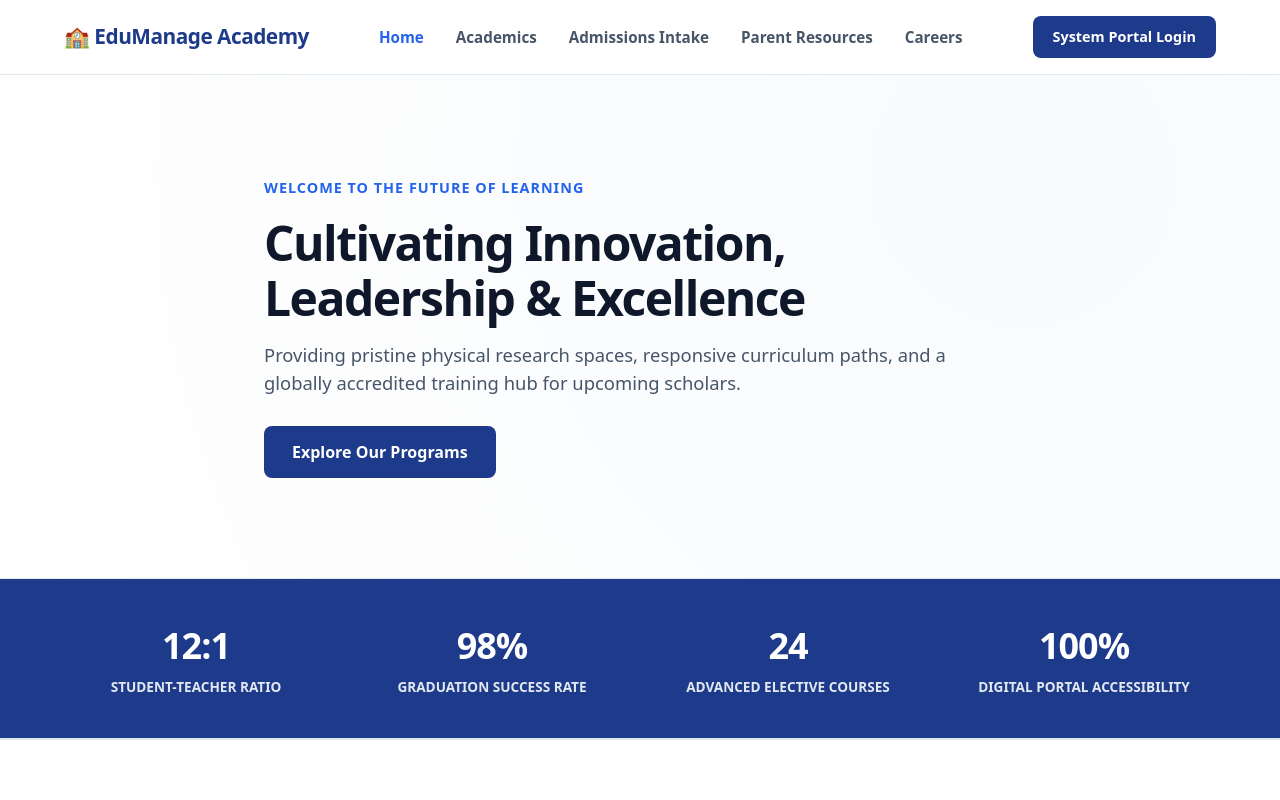
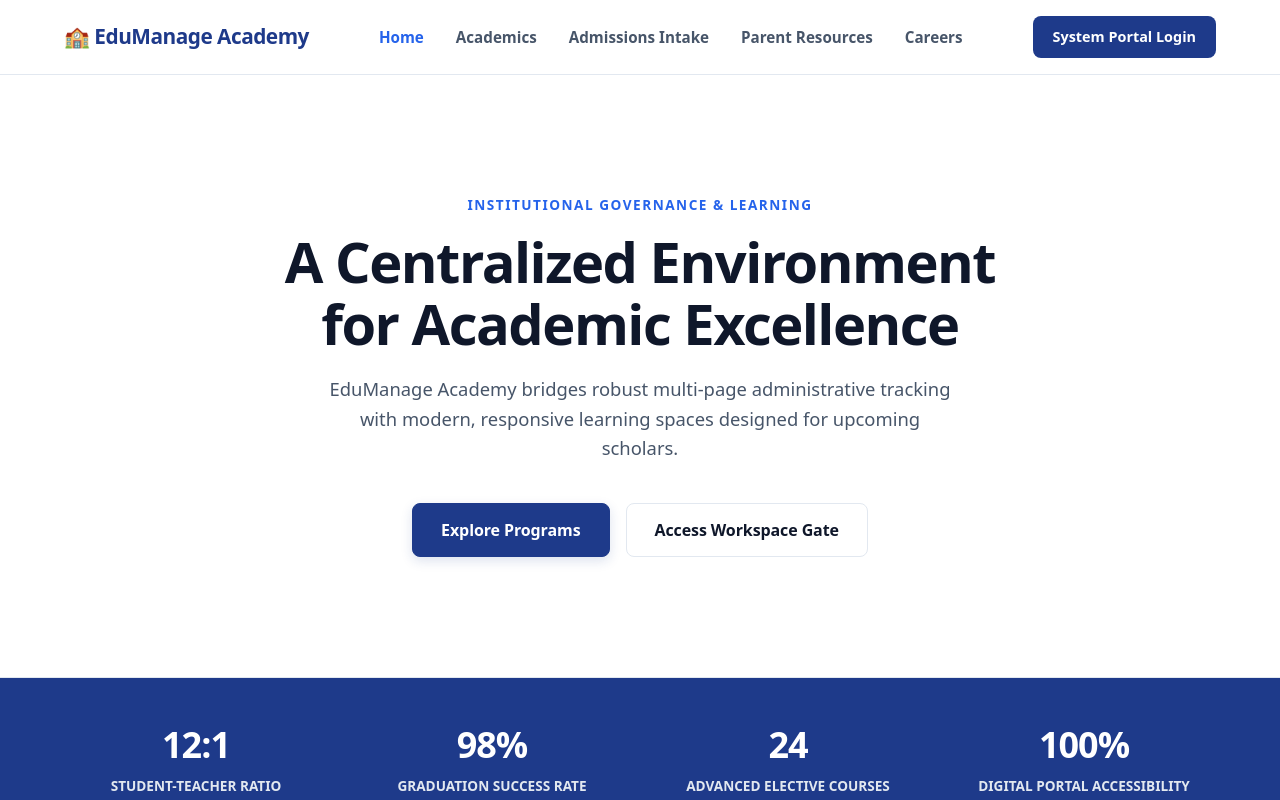
Before and after one commit to tettehseth67/demo-html-css, a plain HTML site: page index.html in a window 1280 px wide. Shown: the top 800 px of the page. Drawn offline with Linux system fonts and the light colour scheme.

Commit message:
update:modified index.html and pulic-styles.css

```diff
--- a/assets/css/public-styles.css
+++ b/assets/css/public-styles.css
@@ -18,11 +18,6 @@
     /* Modern Blue Focus/Links */
     --pub-shadow: 0 10px 15px -3px rgba(15, 23, 42, 0.05);
 }
-
-/*
-   NOTE: The '@media (prefers-color-scheme: dark)' code block has been
-   removed to enforce a consistent Light UI across all operating frameworks.
-*/
 
 * {
     margin: 0;
@@ -111,53 +106,194 @@ body {
     background-color: var(--pub-theme-accent);
 }
 
-/* --- HERO CORE BANNER --- */
+/* ==========================================================================
+   💥 ADVANCED CENTERED HERO AREA PRESENTATION BLUEPRINTS
+   ========================================================================== */
+
 .hero-showcase-section {
-    background: radial-gradient(circle at 80% 20%, var(--pub-bg-alt) 0%, var(--pub-bg-canvas) 100%);
-    padding: 100px 0;
+    background-color: var(--pub-bg-canvas);
+    /* Enforces crisp white base */
+    padding: 120px 0;
     border-bottom: 1px solid var(--pub-border);
+    overflow: hidden;
 }
 
-.hero-content-wrapper {
-    max-width: 800px;
+/* Unified column structural stack aligned centrally along screen canvas */
+.hero-split-grid {
+    display: flex;
+    flex-direction: column;
+    align-items: center;
+    justify-content: center;
+    gap: 56px;
+    text-align: center;
+    max-width: 900px;
+    margin: 0 auto;
+}
+
+/* Central Content Column Configuration */
+.hero-text-block {
+    display: flex;
+    flex-direction: column;
+    align-items: center;
+    /* Centers text strings, taglines, and buttons row */
+    text-align: center;
 }
 
 .hero-tagline {
     color: var(--pub-theme-accent);
     font-weight: 700;
-    font-size: 0.9rem;
+    font-size: 0.85rem;
     text-transform: uppercase;
-    letter-spacing: 1px;
+    letter-spacing: 1.5px;
+    margin-bottom: 16px;
 }
 
-.hero-content-wrapper h1 {
-    font-size: 3rem;
+.hero-text-block h1 {
+    font-size: 3.5rem;
     font-weight: 800;
     color: var(--pub-text-prime);
     letter-spacing: -1.5px;
-    line-height: 1.15;
-    margin: 16px 0;
+    line-height: 1.1;
+    margin-bottom: 20px;
+    max-width: 800px;
 }
 
-.hero-content-wrapper p {
+.hero-text-block p {
     font-size: 1.15rem;
     color: var(--pub-text-second);
-    margin-bottom: 30px;
+    line-height: 1.6;
+    margin-bottom: 40px;
+    max-width: 640px;
+    /* Constrains column width to keep text lines readable */
 }
 
-.btn-primary {
+.hero-actions-row {
+    display: flex;
+    gap: 16px;
+    justify-content: center;
+}
+
+/* ==========================================================================
+   🚀 HERO SECTION INTERACTIVE LINK BUTTON STYLES
+   ========================================================================== */
+
+.hero-actions-row {
+    display: flex;
+    gap: 16px;
+    justify-content: center;
+    align-items: center;
+}
+
+/* Base properties shared by both button blocks */
+.hero-actions-row .btn-primary,
+.hero-actions-row .btn-secondary {
+    display: inline-block;
     text-decoration: none;
     padding: 14px 28px;
     border-radius: 8px;
-    font-weight: 600;
-    background-color: var(--pub-theme-blue);
-    color: #ffffff;
-    display: inline-block;
-    transition: background-color 0.2s;
+    font-size: 1rem;
+    font-weight: 700;
+    text-align: center;
+    letter-spacing: -0.1px;
+    white-space: nowrap;
+    transition: background-color 0.2s cubic-bezier(0.4, 0, 0.2, 1),
+        border-color 0.2s cubic-bezier(0.4, 0, 0.2, 1),
+        color 0.2s cubic-bezier(0.4, 0, 0.2, 1),
+        transform 0.1s ease;
+    cursor: pointer;
 }
 
-.btn-primary:hover {
+/* 🥇 THE PRIMARY ACTION CTA: Solid Institutional Accent */
+.hero-actions-row .btn-primary {
+    background-color: var(--pub-theme-blue);
+    /* Deep crisp blue */
+    color: #ffffff;
+    border: 1px solid var(--pub-theme-blue);
+    box-shadow: 0 4px 12px rgba(30, 58, 138, 0.15);
+}
+
+.hero-actions-row .btn-primary:hover {
     background-color: var(--pub-theme-accent);
+    /* Vibrant neon blue on hover */
+    border-color: var(--pub-theme-accent);
+}
+
+/* 🥈 THE SECONDARY ACTION CTA: Clean Structured Border Outline */
+.hero-actions-row .btn-secondary {
+    background-color: transparent;
+    color: var(--pub-text-prime);
+    /* High-contrast text color token */
+    border: 1px solid var(--pub-border);
+}
+
+.hero-actions-row .btn-secondary:hover {
+    background-color: var(--pub-bg-alt);
+    /* Soft slate gray fill tint on hover */
+    border-color: var(--pub-text-muted-gray);
+}
+
+/* Click micro-interaction responsive feedback state */
+.hero-actions-row .btn-primary:active,
+.hero-actions-row .btn-secondary:active {
+    transform: scale(0.98);
+}
+
+/* ==========================================================================
+   📶 RESPONSIVE MOBILE FORM SCALE ADJUSTMENTS
+   ========================================================================== */
+@media screen and (max-width: 550px) {
+    .hero-actions-row {
+        flex-direction: column;
+        width: 100%;
+        padding: 0 24px;
+        gap: 12px;
+    }
+
+    .hero-actions-row .btn-primary,
+    .hero-actions-row .btn-secondary {
+        width: 100%;
+        /* Stacks links vertically and spans full smartphone device widths */
+    }
+}
+
+/* Centered Visual Blueprint Grid Mesh Box Configuration */
+.hero-visual-block {
+    display: flex;
+    justify-content: center;
+    align-items: center;
+    width: 100%;
+}
+
+
+/* ==========================================================================
+   📶 HERO RESPONSIVE COMPACTION MEDIA RULES
+   ========================================================================== */
+@media screen and (max-width: 1024px) {
+    .hero-showcase-section {
+        padding: 80px 0;
+    }
+
+    .hero-text-block h1 {
+        font-size: 2.5rem;
+    }
+}
+
+@media screen and (max-width: 550px) {
+    .hero-actions-row {
+        flex-direction: column;
+        width: 100%;
+        padding: 0 20px;
+    }
+
+    .btn-primary,
+    .btn-secondary {
+        width: 100%;
+        text-align: center;
+    }
+
+    .blueprint-canvas-card {
+        height: 220px;
+    }
 }
 
 /* --- LAYOUT GRIDS & CARDS --- */
--- a/index.html
+++ b/index.html
@@ -28,14 +28,24 @@
 
     <main class="main-wrapper">
         <section class="hero-showcase-section">
-            <div class="section-container hero-content-wrapper">
-                <span class="hero-tagline">Welcome to the Future of Learning</span>
-                <h1>Cultivating Innovation, Leadership &amp; Excellence</h1>
-                <p>Providing pristine physical research spaces, responsive curriculum paths, and a globally accredited
-                    training hub for upcoming scholars.</p>
-                <a href="academics.html" class="btn-primary">Explore Our Programs</a>
+            <div class="section-container hero-split-grid">
+
+                <!-- LEFT COLUMN: CONTENT ENGINE -->
+                <div class="hero-text-block">
+                    <span class="hero-tagline">Institutional Governance &amp; Learning</span>
+                    <h1>A Centralized Environment for Academic Excellence</h1>
+                    <p>EduManage Academy bridges robust multi-page administrative tracking with modern, responsive
+                        learning
+                        spaces designed for upcoming scholars.</p>
+                    <div class="hero-actions-row">
+                        <a href="./academics.html" class="btn-primary">Explore Programs</a>
+                        <a href="./login.html" class="btn-secondary">Access Workspace Gate</a>
+                    </div>
+                </div>
+
             </div>
         </section>
+
 
         <!-- PUBLIC INSTITUTIONAL FAST-FACTS BANNER -->
         <section class="public-facts-ticker">
```
